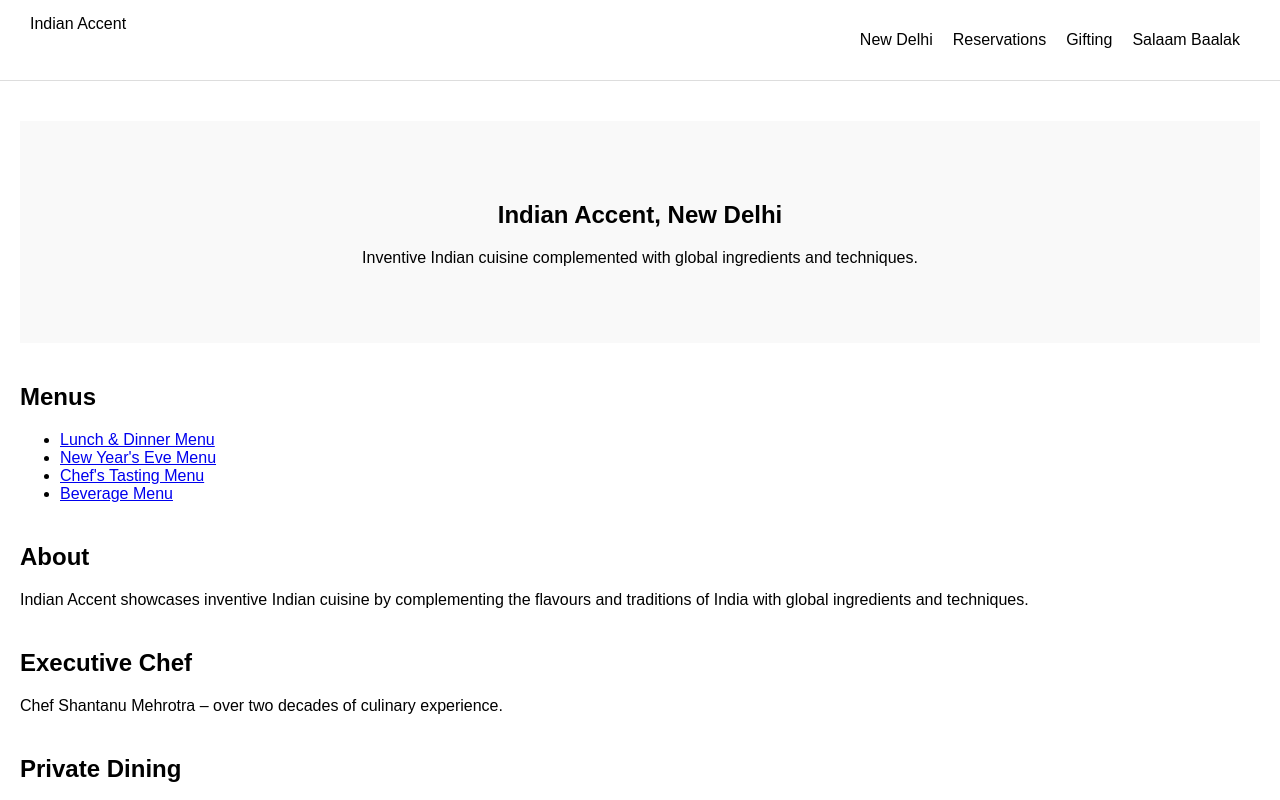
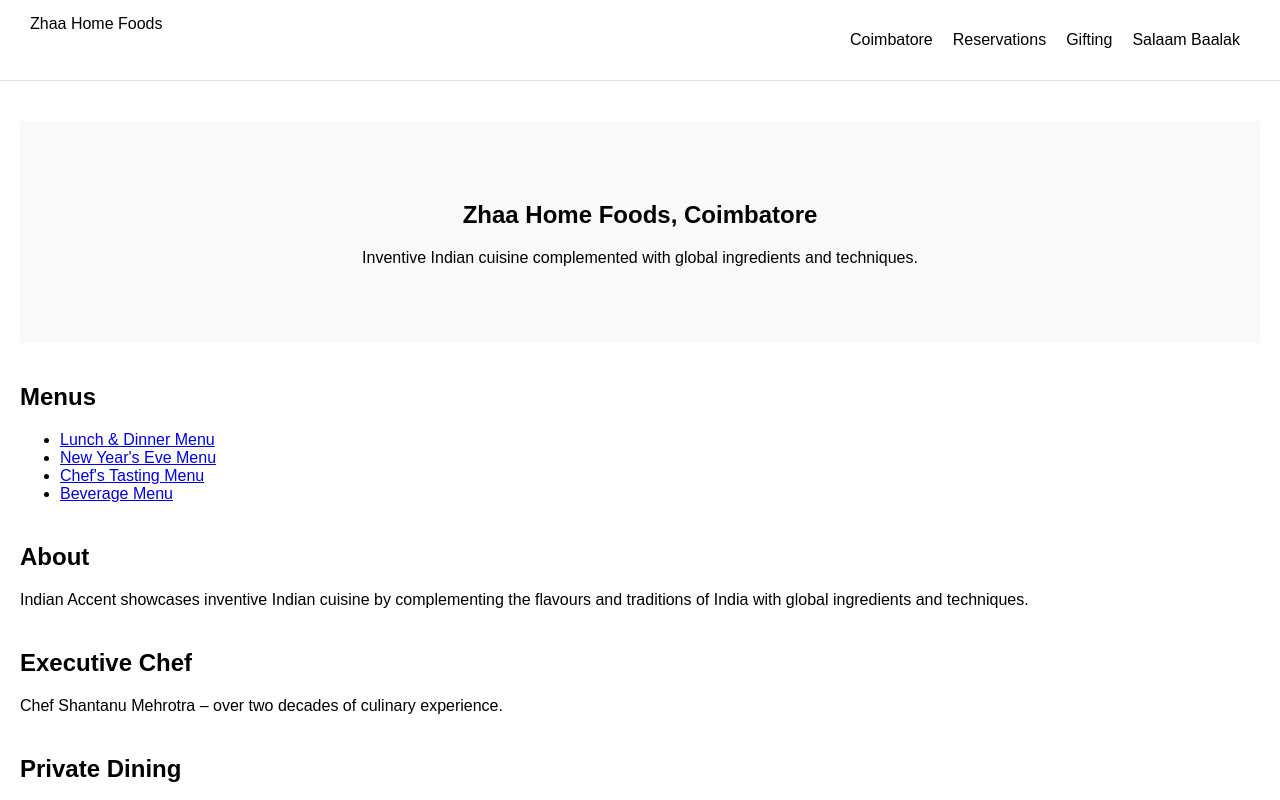
Before and after one commit to AlanaMPC/restaurant-app_final, a React (Create React App) app: page / in a window 1280 px wide. Shown: the top 800 px of the page. Built offline with nearby package versions, Linux system fonts and the light colour scheme.

Commit message:
Update Hero and Navbar components

```diff
--- a/src/components/Hero.js
+++ b/src/components/Hero.js
@@ -3,7 +3,7 @@
 export default function Hero() {
   return (
     <section className="hero">
-      <h1>Indian Accent, New Delhi</h1>
+      <h1>Zhaa Home Foods, Coimbatore</h1>
       <p>
         Inventive Indian cuisine complemented with global ingredients and
         techniques.
--- a/src/components/Navbar.js
+++ b/src/components/Navbar.js
@@ -3,9 +3,9 @@
 export default function Navbar() {
   return (
     <nav className="navbar">
-      <div className="logo">Indian Accent</div>
+      <div className="logo">Zhaa Home Foods</div>
       <ul className="nav-links">
-        <li>New Delhi</li>
+        <li>Coimbatore</li>
         <li>Reservations</li>
         <li>Gifting</li>
         <li>Salaam Baalak</li>
```
